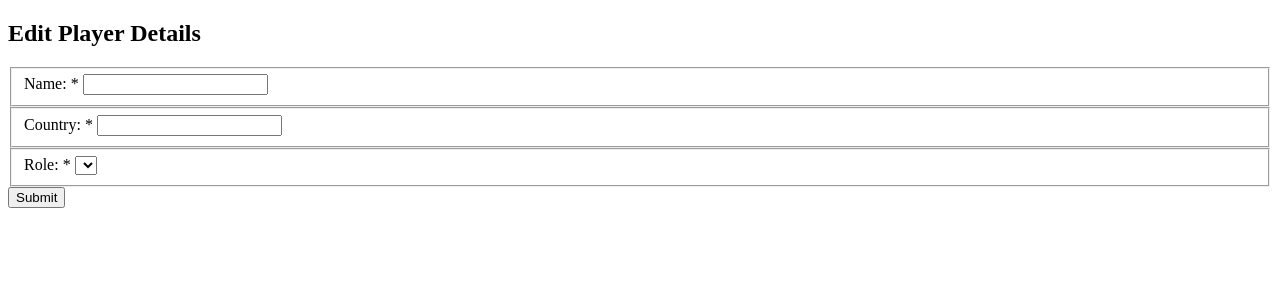
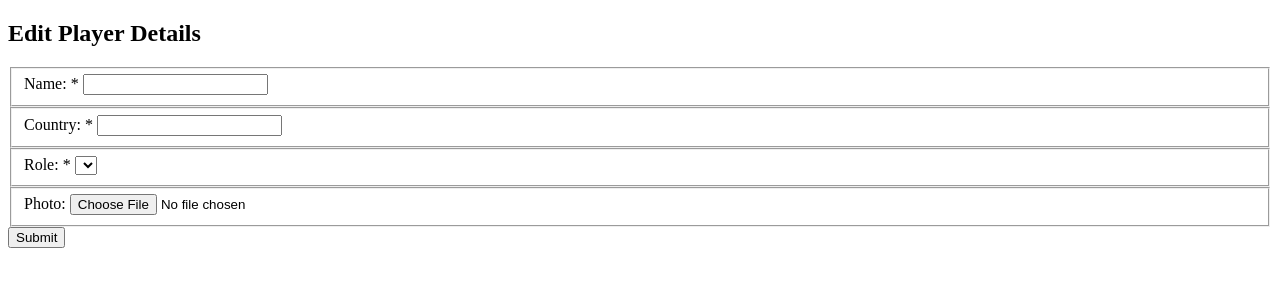
Before and after one commit to AdarshStaluGC/CSS_Project1, a PHP site: page /edit-player.php?playerId=1 in a window 1280 px wide. Shown: the part 98-398 px from the top of the page. Run offline with PHP 8.4, Linux system fonts and the light colour scheme; the visitor is signed in with stand-in values (Sample User, id 1); data that the repository does not hold is empty.

Commit message:
photo edit functionality

```diff
--- a/edit-player.php
+++ b/edit-player.php
@@ -19,9 +19,11 @@ if (is_numeric($playerId)) {
         $cmd->execute();
         $player = $cmd->fetch();  // use fetch() for 1 record
 
+
         $name = $player['name'];
         $country = $player['country'];
         $role = $player['role'];
+        $photo = $player['photo'];  // fill var w/show photo name if there is one
 
     }
     catch (Exception $err) {
@@ -71,6 +73,18 @@ if (is_numeric($playerId)) {
         </select>
     </fieldset>
     <input type="hidden" name="playerId" id="playerId" value="<?php echo $playerId; ?>" />
+
+    <fieldset>
+        <label for="photo">Photo:</label>
+        <input type="file" id="photo" name="photo" accept="image/*" />
+        <input type="hidden" id="currentPhoto" name="currentPhoto" value="<?php echo $photo; ?>" />
+        <?php
+        if ($photo != null) {
+            echo '<img src="img/uploads/' . $photo . '" alt="Show Photo" />';
+        }
+        ?>
+    </fieldset>
+
     <button class="offset-button">Submit</button>
 </form>
 </main>
--- a/players.php
+++ b/players.php
@@ -31,7 +31,7 @@
 
         <td>';
         if ($players['photo'] != null) {
-            echo '<img src="img/uploads/' . $players['photo'] . '" />';
+            echo '<img src="img/uploads/' . $players['photo'] . '" class="thumbnail" />';
         }
         echo '</td>
 
```
Also changed, not shown: insert-player.php (+4 -4 lines), update-player.php (+37 -1 lines).
